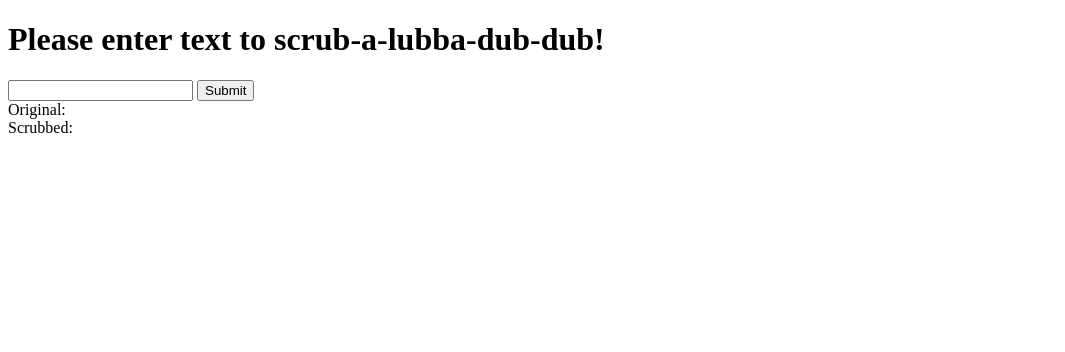
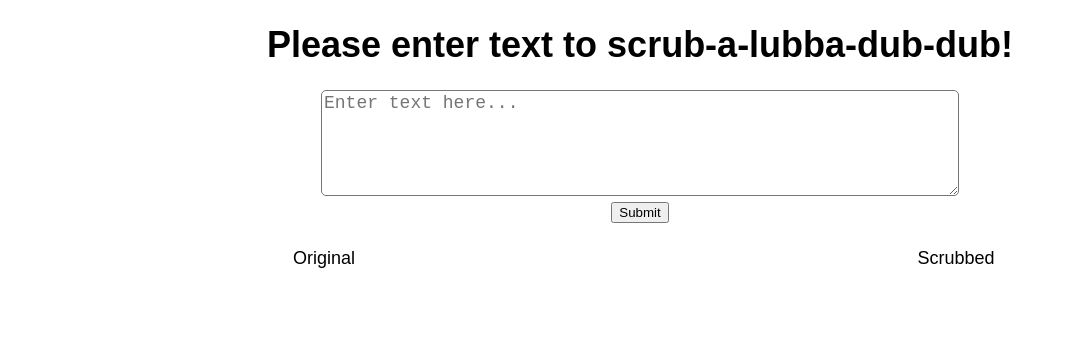
Before and after one commit to MedleyHealth/anoni, a Flask app: page / in a window 1280 px wide. Shown: the top 352 px of the page, without its empty margins (0-1065 px from the left). Run offline with Flask 2, Linux system fonts and the light colour scheme.

Commit message:
Make the UI look nicer

```diff
--- a/api.py
+++ b/api.py
@@ -30,4 +30,4 @@ def scrub():
 
 if __name__ == '__main__':
 
-    app.run(host='0.0.0.0', port='5000')
+    app.run(host='0.0.0.0', port='8000')
--- a/static/css/master.css
+++ b/static/css/master.css
@@ -0,0 +1,37 @@
+html, body {
+  font-family: sans-serif;
+  font-size: 18px;
+}
+
+.content {
+  margin: auto;
+  text-align: center;
+}
+
+.textarea-form {
+  width: 50%;
+  height: 100px;
+  font-size: 1em;
+  border-radius: 5px;
+}
+
+.row {
+
+}
+
+/* Clear floats after the columns */
+.row:after {
+    content: "";
+    display: table;
+    clear: both;
+}
+
+.column {
+  float: left;
+  width: 46%;
+  padding: 2%;
+}
+
+.display {
+  text-align: left;
+}
--- a/templates/home.html
+++ b/templates/home.html
@@ -3,18 +3,29 @@
   <head>
     <meta charset="utf-8">
     <title>Scrubbers</title>
-    <link href="{{ url_for('static', filename='css/master.css') }}" />
+    <link rel="stylesheet" href="{{ url_for('static', filename='css/master.css') }}" />
   </head>
   <body>
-    <h1>Please enter text to scrub-a-lubba-dub-dub!</h1>
-    <form class="" action="/scrubbers" method="POST">
-      <input type="text" name="input_text">
-      <input type="submit">
-    </form>
+    <div class="header">
 
-    <div class="row">
-      <div class="column">Original: {{ text }}</div>
-      <div class="column">Scrubbed: {{ scrubbed }}</div>
     </div>
+
+    <div class="content">
+      <h1>Please enter text to scrub-a-lubba-dub-dub!</h1>
+      <form class="" action="/scrubbers" method="POST" id="textform">
+        <div><textarea name="input_text" form="textform" class="textarea-form" placeholder="Enter text here..."></textarea></div>
+        <div><input type="submit"></div>
+      </form>
+
+      <div class="row">
+        <div class="column">Original</div>
+        <div class="column">Scrubbed</div>
+      </div>
+      <div class="row">
+        <div class="column display">{{ text }}</div>
+        <div class="column display">{{ scrubbed }}</div>
+      </div>
+    </div>
+
   </body>
 </html>
```
